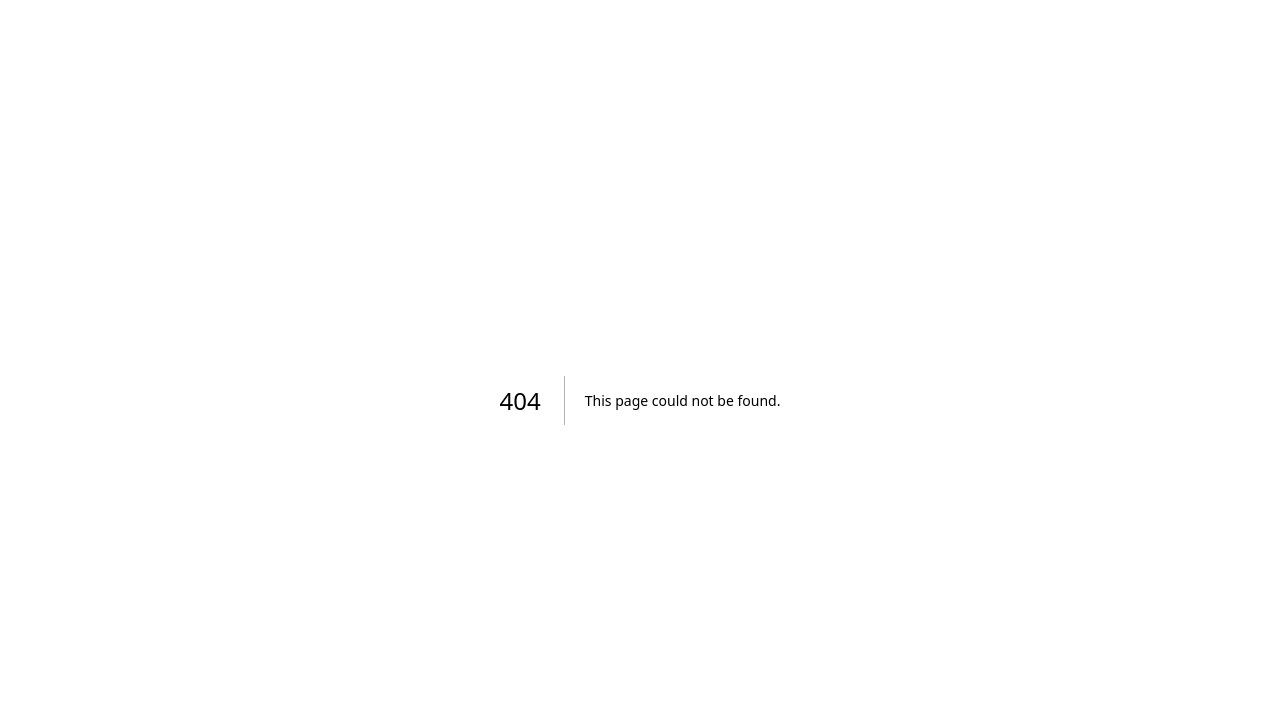
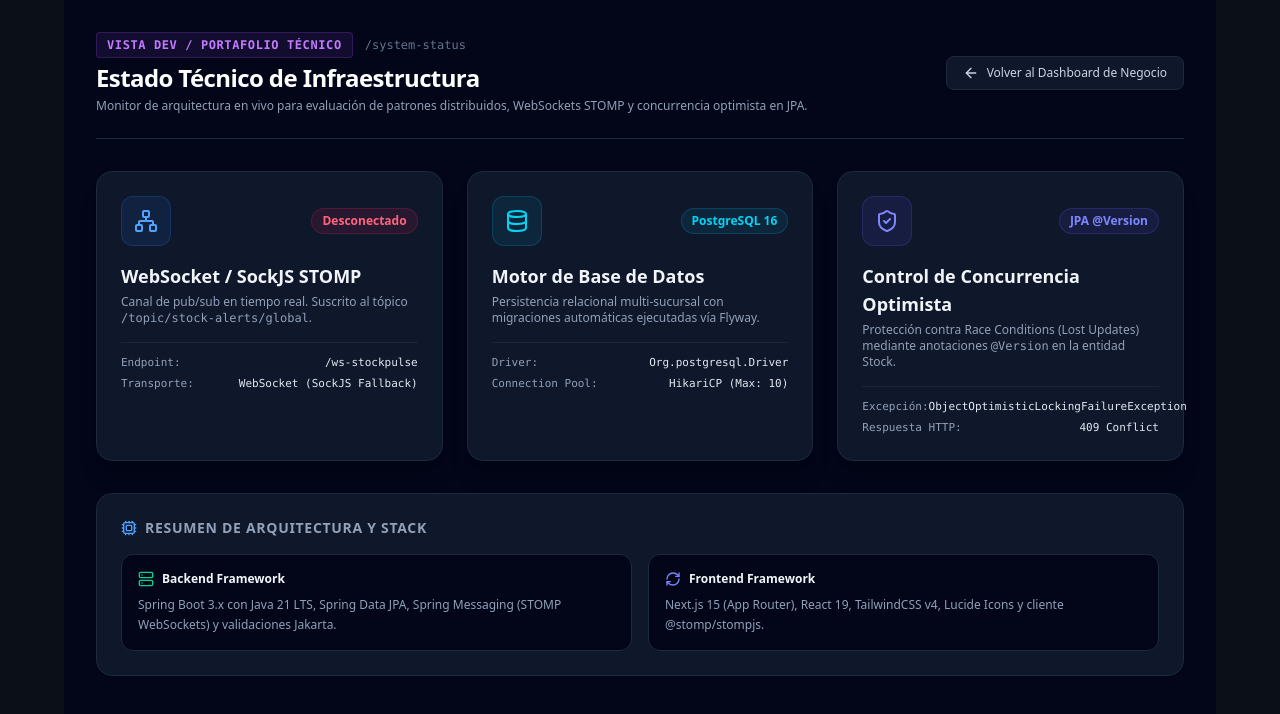
Before and after one commit to Roddorr2/stockpulse, a Next.js app in the folder frontend/: page /system-status in a window 1280 px wide. Before the commit this address had no page. Shown: the top 714 px of the page. Built offline with nearby package versions, Linux system fonts and the light colour scheme; no server answers.

Commit message:
fix(ui): sanitize implementation leaks and add isolated /system-status dev route

```diff
--- a/frontend/app/layout.tsx
+++ b/frontend/app/layout.tsx
@@ -14,7 +14,7 @@ const geistMono = Geist_Mono({
 
 export const metadata: Metadata = {
   title: "StockPulse — Gestión de Inventario Multi-Sucursal en Tiempo Real",
-  description: "Sistema de gestión de inventarios multi-sucursal con control de concurrencia optimista y alertas STOMP WebSockets.",
+  description: "Sistema de gestión de inventarios multi-sucursal en tiempo real para optimizar el control de stock.",
 };
 
 export default function RootLayout({
--- a/frontend/app/page.tsx
+++ b/frontend/app/page.tsx
@@ -42,7 +42,7 @@ export default function Home() {
       const data: StockDTO[] = await response.json();
       setStocks(data);
     } catch {
-      setApiError(`No se pudo cargar la matriz de stock desde el servidor Backend (${API_BASE_URL})`);
+      setApiError('No se pudo cargar la matriz de inventario desde el servidor');
       setStocks([]);
     } finally {
       setLoading(false);
@@ -53,7 +53,7 @@ export default function Home() {
     fetchStockMatrix();
   }, [fetchStockMatrix]);
 
-  // Contadores dinámicos calculados a partir de los datos de la base de datos
+  // Contadores dinámicos calculados a partir de los datos de inventario
   const totalProductos = new Set(stocks.map((s) => s.productoId)).size;
   const totalSucursales = new Set(stocks.map((s) => s.sucursalId)).size;
 
@@ -105,8 +105,8 @@ export default function Home() {
               <ShieldCheck className="h-6 w-6" />
             </div>
             <div>
-              <p className="text-xs text-slate-400 font-medium">Concurrencia Optimista</p>
-              <h3 className="text-2xl font-bold text-slate-100">@Version Activo</h3>
+              <p className="text-xs text-slate-400 font-medium">Sincronización en Vivo</p>
+              <h3 className="text-2xl font-bold text-slate-100">{isConnected ? 'Activa' : 'Conectando'}</h3>
             </div>
           </div>
         </section>
@@ -116,7 +116,7 @@ export default function Home() {
           <div className="flex items-center justify-between">
             <div>
               <h2 className="text-base font-bold text-slate-100">Matriz de Inventario en Tiempo Real</h2>
-              <p className="text-xs text-slate-400">Datos obtenidos de PostgreSQL con control de concurrencia optimista</p>
+              <p className="text-xs text-slate-400">Inventario verificado en tiempo real</p>
             </div>
             <div className="flex items-center gap-3">
               <button
@@ -141,7 +141,7 @@ export default function Home() {
           {loading && (
             <div className="py-12 text-center space-y-3">
               <Loader2 className="h-8 w-8 text-blue-500 animate-spin mx-auto" />
-              <p className="text-xs text-slate-400">Cargando matriz de inventario desde PostgreSQL...</p>
+              <p className="text-xs text-slate-400">Cargando matriz de inventario...</p>
             </div>
           )}
 
@@ -149,7 +149,7 @@ export default function Home() {
             <div className="py-8 px-4 rounded-xl bg-slate-950 border border-slate-800 text-center space-y-3">
               <Database className="h-8 w-8 text-slate-500 mx-auto" />
               <div className="space-y-1">
-                <p className="text-sm font-semibold text-slate-300">Conexión con PostgreSQL en espera</p>
+                <p className="text-sm font-semibold text-slate-300">Servidor fuera de línea</p>
                 <p className="text-xs text-slate-500 max-w-md mx-auto">{apiError}</p>
               </div>
               <button
@@ -173,7 +173,6 @@ export default function Home() {
                     <th className="py-3 px-4">Sucursal</th>
                     <th className="py-3 px-4 text-center">Stock Actual</th>
                     <th className="py-3 px-4 text-center">Stock Mínimo</th>
-                    <th className="py-3 px-4 text-center">Versión (@Version)</th>
                     <th className="py-3 px-4 text-center">Estado</th>
                     <th className="py-3 px-4 text-right">Acción</th>
                   </tr>
@@ -190,7 +189,6 @@ export default function Home() {
                         <td className="py-3 px-4 text-slate-400">{item.nombreSucursal}</td>
                         <td className="py-3 px-4 text-center font-bold text-sm text-slate-100">{item.cantidad}</td>
                         <td className="py-3 px-4 text-center text-slate-400">{item.stockMinimo}</td>
-                        <td className="py-3 px-4 text-center font-mono text-xs text-blue-400">v{item.version}</td>
                         <td className="py-3 px-4 text-center">
                           {isOutOfStock ? (
                             <span className="px-2 py-1 rounded-md bg-rose-500/10 text-rose-400 border border-rose-500/20 font-semibold text-[10px]">
--- /dev/null
+++ b/frontend/app/system-status/page.tsx
@@ -0,0 +1,157 @@
+'use client';
+
+import React from 'react';
+import Link from 'next/link';
+import { useStockAlertsWS } from '../../lib/useStockAlertsWS';
+import { Server, Cpu, Database, Network, ShieldCheck, ArrowLeft, RefreshCw } from 'lucide-react';
+
+export default function SystemStatusPage() {
+  const { isConnected } = useStockAlertsWS();
+
+  return (
+    <div className="min-h-screen bg-slate-950 text-slate-100 p-8 space-y-8 max-w-6xl mx-auto">
+      {/* Header */}
+      <div className="flex items-center justify-between border-b border-slate-800 pb-6">
+        <div className="space-y-1">
+          <div className="flex items-center gap-3">
+            <span className="px-2.5 py-1 rounded bg-purple-500/10 text-purple-400 border border-purple-500/20 text-xs font-mono font-semibold uppercase tracking-wider">
+              Vista Dev / Portafolio Técnico
+            </span>
+            <span className="text-xs text-slate-500 font-mono">/system-status</span>
+          </div>
+          <h1 className="text-2xl font-bold tracking-tight text-white">Estado Técnico de Infraestructura</h1>
+          <p className="text-xs text-slate-400">
+            Monitor de arquitectura en vivo para evaluación de patrones distribuidos, WebSockets STOMP y concurrencia optimista en JPA.
+          </p>
+        </div>
+        <Link
+          href="/"
+          className="px-4 py-2 bg-slate-900 hover:bg-slate-800 text-slate-300 text-xs font-medium rounded-lg border border-slate-800 transition-colors flex items-center gap-2"
+        >
+          <ArrowLeft className="h-4 w-4" />
+          <span>Volver al Dashboard de Negocio</span>
+        </Link>
+      </div>
+
+      {/* Grid Status Cards */}
+      <div className="grid grid-cols-1 md:grid-cols-3 gap-6">
+        {/* WebSocket STOMP Status */}
+        <div className="bg-slate-900 border border-slate-800 rounded-2xl p-6 space-y-4 shadow-xl">
+          <div className="flex items-center justify-between">
+            <div className="p-3 rounded-xl bg-blue-500/10 text-blue-400 border border-blue-500/20">
+              <Network className="h-6 w-6" />
+            </div>
+            <span className={`px-2.5 py-1 rounded-full text-xs font-semibold ${
+              isConnected
+                ? 'bg-emerald-500/10 text-emerald-400 border border-emerald-500/20'
+                : 'bg-rose-500/10 text-rose-400 border border-rose-500/20'
+            }`}>
+              {isConnected ? 'STOMP Activo' : 'Desconectado'}
+            </span>
+          </div>
+          <div>
+            <h3 className="text-lg font-bold text-slate-100">WebSocket / SockJS STOMP</h3>
+            <p className="text-xs text-slate-400 mt-1">
+              Canal de pub/sub en tiempo real. Suscrito al tópico <code>/topic/stock-alerts/global</code>.
+            </p>
+          </div>
+          <div className="pt-3 border-t border-slate-800/80 text-[11px] font-mono space-y-1 text-slate-400">
+            <div className="flex justify-between">
+              <span>Endpoint:</span>
+              <span className="text-slate-200">/ws-stockpulse</span>
+            </div>
+            <div className="flex justify-between">
+              <span>Transporte:</span>
+              <span className="text-slate-200">WebSocket (SockJS Fallback)</span>
+            </div>
+          </div>
+        </div>
+
+        {/* Database Engine Status */}
+        <div className="bg-slate-900 border border-slate-800 rounded-2xl p-6 space-y-4 shadow-xl">
+          <div className="flex items-center justify-between">
+            <div className="p-3 rounded-xl bg-cyan-500/10 text-cyan-400 border border-cyan-500/20">
+              <Database className="h-6 w-6" />
+            </div>
+            <span className="px-2.5 py-1 rounded-full bg-cyan-500/10 text-cyan-400 border border-cyan-500/20 text-xs font-semibold">
+              PostgreSQL 16
+            </span>
+          </div>
+          <div>
+            <h3 className="text-lg font-bold text-slate-100">Motor de Base de Datos</h3>
+            <p className="text-xs text-slate-400 mt-1">
+              Persistencia relacional multi-sucursal con migraciones automáticas ejecutadas vía Flyway.
+            </p>
+          </div>
+          <div className="pt-3 border-t border-slate-800/80 text-[11px] font-mono space-y-1 text-slate-400">
+            <div className="flex justify-between">
+              <span>Driver:</span>
+              <span className="text-slate-200">Org.postgresql.Driver</span>
+            </div>
+            <div className="flex justify-between">
+              <span>Connection Pool:</span>
+              <span className="text-slate-200">HikariCP (Max: 10)</span>
+            </div>
+          </div>
+        </div>
+
+        {/* Optimistic Concurrency Control Status */}
+        <div className="bg-slate-900 border border-slate-800 rounded-2xl p-6 space-y-4 shadow-xl">
+          <div className="flex items-center justify-between">
+            <div className="p-3 rounded-xl bg-indigo-500/10 text-indigo-400 border border-indigo-500/20">
+              <ShieldCheck className="h-6 w-6" />
+            </div>
+            <span className="px-2.5 py-1 rounded-full bg-indigo-500/10 text-indigo-400 border border-indigo-500/20 text-xs font-semibold">
+              JPA @Version
+            </span>
+          </div>
+          <div>
+            <h3 className="text-lg font-bold text-slate-100">Control de Concurrencia Optimista</h3>
+            <p className="text-xs text-slate-400 mt-1">
+              Protección contra Race Conditions (Lost Updates) mediante anotaciones <code>@Version</code> en la entidad Stock.
+            </p>
+          </div>
+          <div className="pt-3 border-t border-slate-800/80 text-[11px] font-mono space-y-1 text-slate-400">
+            <div className="flex justify-between">
+              <span>Excepción:</span>
+              <span className="text-slate-200">ObjectOptimisticLockingFailureException</span>
+            </div>
+            <div className="flex justify-between">
+              <span>Respuesta HTTP:</span>
+              <span className="text-slate-200">409 Conflict</span>
+            </div>
+          </div>
+        </div>
+      </div>
+
+      {/* Backend Tech Stack Details */}
+      <div className="bg-slate-900 border border-slate-800 rounded-2xl p-6 space-y-4">
+        <h3 className="text-sm font-bold uppercase tracking-wider text-slate-400 flex items-center gap-2">
+          <Cpu className="h-4 w-4 text-blue-400" />
+          <span>Resumen de Arquitectura y Stack</span>
+        </h3>
+        <div className="grid grid-cols-1 md:grid-cols-2 gap-4 text-xs text-slate-300">
+          <div className="p-4 bg-slate-950 rounded-xl border border-slate-800 space-y-2">
+            <h4 className="font-bold text-slate-100 flex items-center gap-2">
+              <Server className="h-4 w-4 text-emerald-400" />
+              Backend Framework
+            </h4>
+            <p className="text-slate-400 leading-relaxed">
+              Spring Boot 3.x con Java 21 LTS, Spring Data JPA, Spring Messaging (STOMP WebSockets) y validaciones Jakarta.
+            </p>
+          </div>
+
+          <div className="p-4 bg-slate-950 rounded-xl border border-slate-800 space-y-2">
+            <h4 className="font-bold text-slate-100 flex items-center gap-2">
+              <RefreshCw className="h-4 w-4 text-indigo-400" />
+              Frontend Framework
+            </h4>
+            <p className="text-slate-400 leading-relaxed">
+              Next.js 15 (App Router), React 19, TailwindCSS v4, Lucide Icons y cliente @stomp/stompjs.
+            </p>
+          </div>
+        </div>
+      </div>
+    </div>
+  );
+}
--- a/frontend/components/AlertToastContainer.tsx
+++ b/frontend/components/AlertToastContainer.tsx
@@ -27,7 +27,7 @@ export function AlertToastContainer({ alerts, onDismiss }: AlertToastContainerPr
             <div className="flex-1 space-y-1">
               <div className="flex items-center justify-between">
                 <span className="font-bold text-xs uppercase tracking-wider text-amber-400">
-                  Alerta STOMP WebSockets
+                  Alerta de Stock Mínimo
                 </span>
                 <span className="text-[10px] text-amber-300/70 font-mono">
                   {new Date(alert.timestamp).toLocaleTimeString()}
--- a/frontend/components/Navbar.tsx
+++ b/frontend/components/Navbar.tsx
@@ -22,7 +22,7 @@ export function Navbar({ isConnected, onOpenTransferModal, onOpenSaleModal }: Na
             <div className="flex items-center gap-2">
               <span className="font-bold text-lg text-slate-100 tracking-tight">StockPulse</span>
               <span className="text-[10px] uppercase tracking-wider font-semibold px-2 py-0.5 rounded bg-blue-500/10 text-blue-400 border border-blue-500/20">
-                MVP v1.0
+                Sistema Activo
               </span>
             </div>
             <p className="text-xs text-slate-400">Inventario Multi-Sucursal en Tiempo Real</p>
@@ -31,14 +31,14 @@ export function Navbar({ isConnected, onOpenTransferModal, onOpenSaleModal }: Na
 
         {/* Status Indicators & Action Button */}
         <div className="flex items-center gap-3">
-          {/* WebSocket Status Indicator */}
+          {/* Real-time Status Indicator */}
           <div className={`flex items-center gap-2 px-3 py-1.5 rounded-lg border text-xs font-medium ${
             isConnected
               ? 'bg-emerald-950/40 border-emerald-800/50 text-emerald-400'
               : 'bg-slate-900 border-slate-800 text-slate-400'
           }`}>
             <Radio className={`h-3.5 w-3.5 ${isConnected ? 'animate-pulse text-emerald-400' : 'text-slate-500'}`} />
-            <span>{isConnected ? 'WebSocket STOMP Conectado' : 'Conectando WebSocket...'}</span>
+            <span>{isConnected ? 'Sincronización en Vivo' : 'Conectando...'}</span>
           </div>
 
           {/* Sale Button */}
--- a/frontend/components/RegisterSaleModal.tsx
+++ b/frontend/components/RegisterSaleModal.tsx
@@ -96,14 +96,14 @@ export function RegisterSaleModal({ isOpen, onClose, onSuccess }: RegisterSaleMo
           onClose();
         }, 1800);
       } else if (response.status === 422) {
-        setErrorMsg(`⚠️ STOCK INSUFICIENTE (HTTP 422): ${data.message || 'No hay suficiente inventario en esta sucursal'}`);
+        setErrorMsg(`Stock insuficiente: ${data.message || 'No hay suficiente inventario disponible en esta sucursal'}`);
       } else if (response.status === 409) {
-        setErrorMsg('⚡ CONFLICTO DE CONCURRENCIA (@Version): Otra caja procesó una venta sobre este producto en milisegundos. Por favor reintente.');
+        setErrorMsg('El inventario de este producto fue actualizado recientemente por otra caja. Por favor, reintente la venta.');
       } else {
         setErrorMsg(data.message || 'Error al procesar la venta');
       }
     } catch {
-      setErrorMsg(`No se pudo conectar con el servidor Backend (${API_BASE_URL})`);
+      setErrorMsg('No se pudo conectar con el servidor. Por favor, intente nuevamente.');
     } finally {
       setLoading(false);
     }
@@ -120,7 +120,7 @@ export function RegisterSaleModal({ isOpen, onClose, onSuccess }: RegisterSaleMo
             </div>
             <div>
               <h2 className="font-bold text-slate-100 text-base">Registrar Nueva Venta (Caja)</h2>
-              <p className="text-xs text-slate-400">Descuento atómico de stock en sucursal</p>
+              <p className="text-xs text-slate-400">Descuento automático de inventario en sucursal</p>
             </div>
           </div>
           <button
--- a/frontend/components/StockTransferModal.tsx
+++ b/frontend/components/StockTransferModal.tsx
@@ -148,13 +148,13 @@ export function StockTransferModal({ isOpen, onClose, onSuccess }: StockTransfer
         }, 1800);
       } else if (response.status === 409) {
         setErrorMsg(
-          'CONFLICTO DE CONCURRENCIA (@Version): El stock fue modificado por otra transacción simultánea. Por favor reintente.'
+          'El stock de este producto fue modificado por otra operación simultánea. Por favor, intente nuevamente.'
         );
       } else {
         setErrorMsg(data.message || 'Error al procesar la transferencia de stock');
       }
     } catch {
-      setErrorMsg(`No se pudo conectar con el servidor Backend (${API_BASE_URL})`);
+      setErrorMsg('No se pudo conectar con el servidor. Por favor, intente nuevamente.');
     } finally {
       setSubmitting(false);
     }
@@ -171,7 +171,7 @@ export function StockTransferModal({ isOpen, onClose, onSuccess }: StockTransfer
             </div>
             <div>
               <h2 className="font-bold text-slate-100 text-base">Nueva Transferencia de Stock</h2>
-              <p className="text-xs text-slate-400">Movimiento atómico entre sucursales</p>
+              <p className="text-xs text-slate-400">Transferencia directa entre sucursales</p>
             </div>
           </div>
           <button
@@ -200,7 +200,7 @@ export function StockTransferModal({ isOpen, onClose, onSuccess }: StockTransfer
         {loadingData ? (
           <div className="py-12 flex flex-col items-center justify-center gap-3 text-slate-400 text-xs">
             <RefreshCw className="h-6 w-6 animate-spin text-blue-400" />
-            <span>Cargando catálogo y sucursales desde la base de datos...</span>
+            <span>Cargando catálogo y sucursales...</span>
           </div>
         ) : (
           <form onSubmit={handleSubmit} className="space-y-4">
--- a/frontend/lib/useStockAlertsWS.ts
+++ b/frontend/lib/useStockAlertsWS.ts
@@ -56,7 +56,7 @@ export function useStockAlertsWS() {
       },
       onStompError: (frame) => {
         console.error('STOMP Error:', frame.headers['message']);
-        setConnectionError('Error en el servicio WebSocket STOMP');
+        setConnectionError('Error en el servicio de sincronización');
         setIsConnected(false);
       },
       onWebSocketClose: () => {
```
